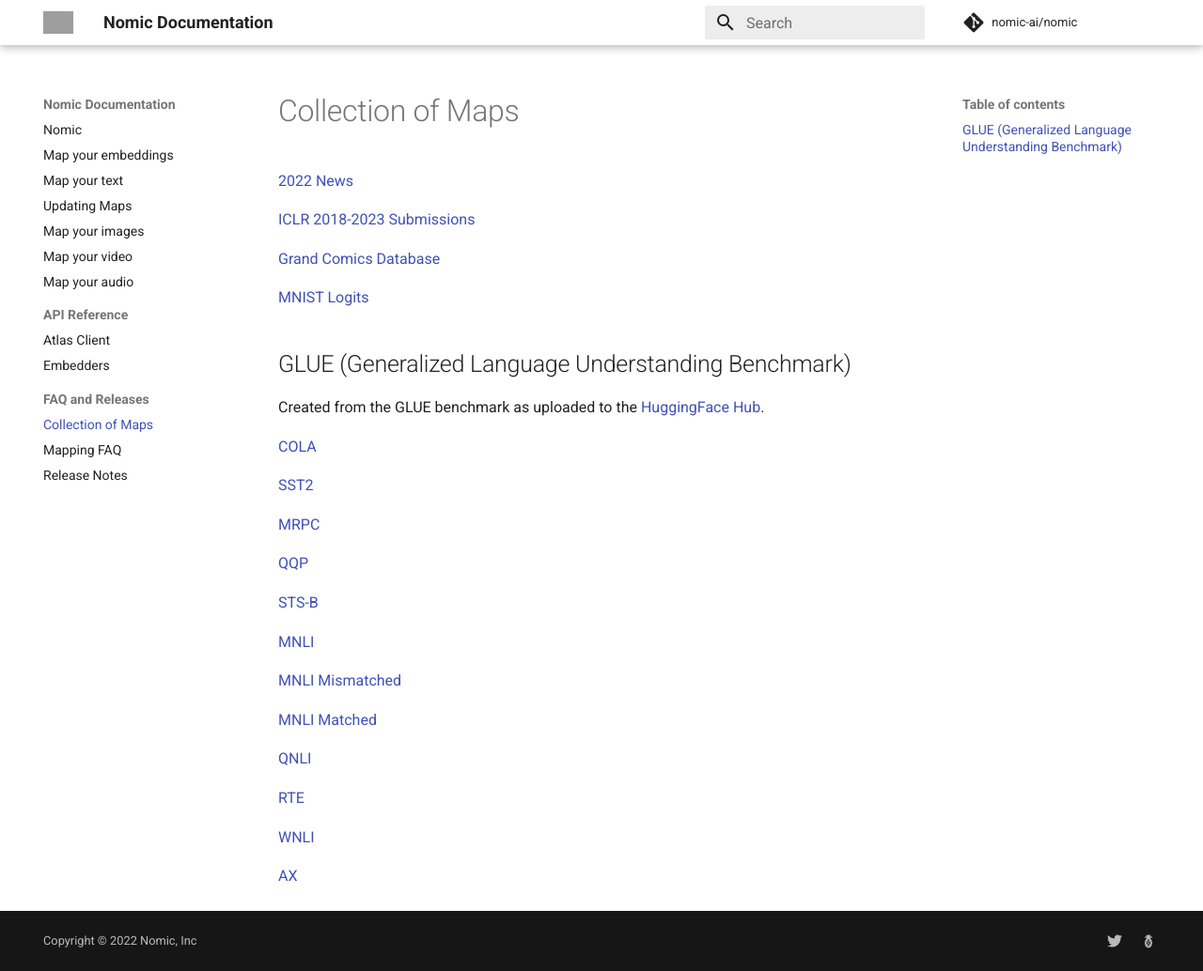
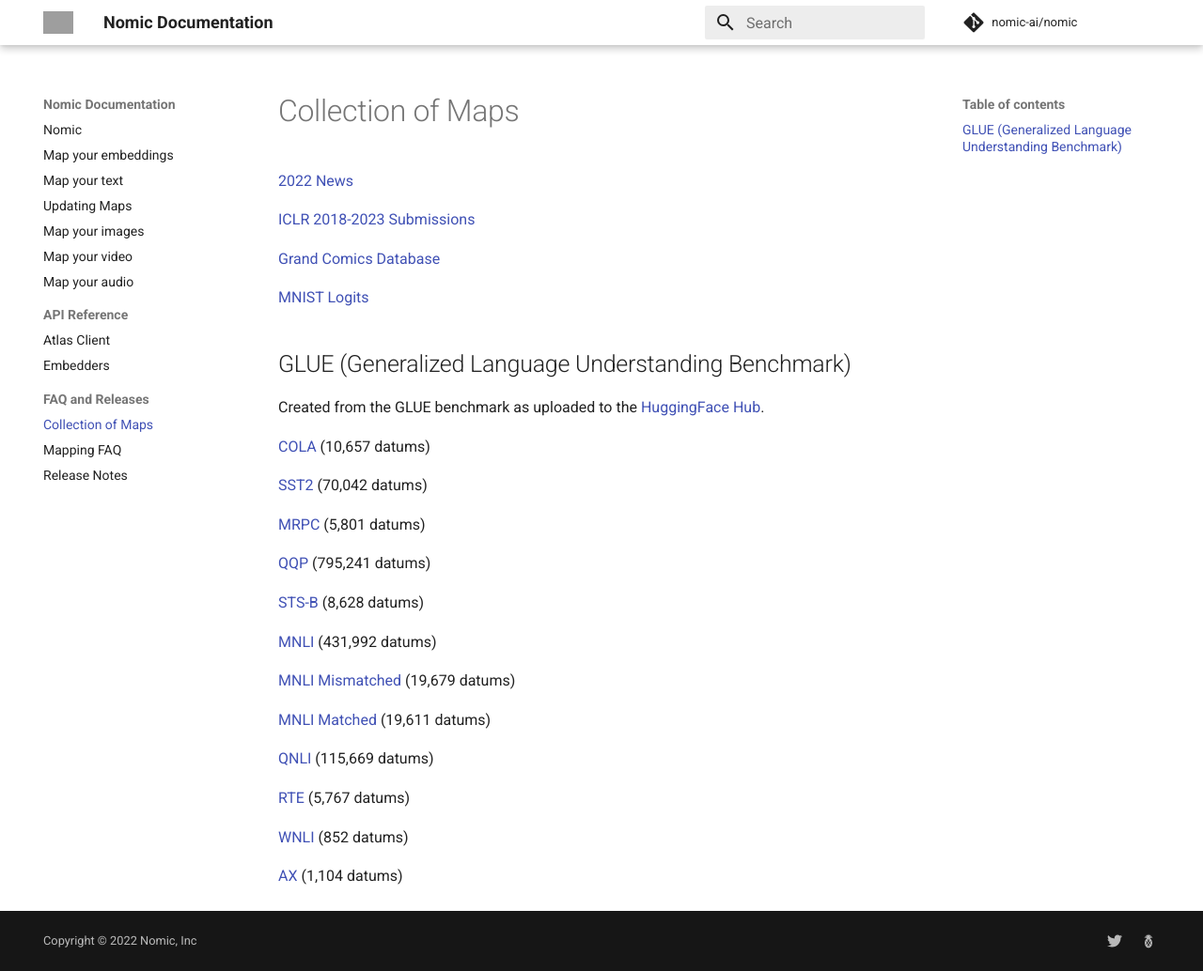
Before and after one commit to nomic-ai/nomic, an MkDocs documentation site: the page built from docs/collection_of_maps.md, in a window 1280 px wide and 1034 px high. Shown: the whole window at 94% size. Built offline with MkDocs 1.6.1 and Material for MkDocs 9.7.7, drawn with Linux system fonts in a browser that asks for light colours; comment, search, counter and statistics services are not loaded; grey boxes are pictures that could not be loaded.

Commit message:
Glue datasets in docs

```diff
--- a/docs/collection_of_maps.md
+++ b/docs/collection_of_maps.md
@@ -12,26 +12,26 @@
 ## GLUE (Generalized Language Understanding Benchmark)
 Created from the GLUE benchmark as uploaded to the [HuggingFace Hub](https://huggingface.co/datasets/glue).
 
-[COLA](https://atlas.nomic.ai/map/2d5544f1-124e-4d28-b9de-f7165c000fe0/62fefbab-8c0d-4039-857e-d6f79c475f49)
+[COLA](https://atlas.nomic.ai/map/2d5544f1-124e-4d28-b9de-f7165c000fe0/62fefbab-8c0d-4039-857e-d6f79c475f49) (10,657 datums)
 
-[SST2](https://atlas.nomic.ai/map/0e4facdc-f707-4b8d-aed3-4e47b30e3b23/5458da4d-1956-4ae7-bff3-f8c97d8c3436)
+[SST2](https://atlas.nomic.ai/map/0e4facdc-f707-4b8d-aed3-4e47b30e3b23/5458da4d-1956-4ae7-bff3-f8c97d8c3436) (70,042 datums)
 
-[MRPC](https://atlas.nomic.ai/map/63374bb4-f7de-4709-8935-bba0a018b0e6/a80fdb79-98fa-4109-8504-50088340d8fd)
+[MRPC](https://atlas.nomic.ai/map/63374bb4-f7de-4709-8935-bba0a018b0e6/a80fdb79-98fa-4109-8504-50088340d8fd) (5,801 datums)
 
-[QQP](https://atlas.nomic.ai/map/a63789f5-9e29-44c7-8153-2977e1155751/9004a23e-072d-417c-affb-dd22f6675b53)
+[QQP](https://atlas.nomic.ai/map/a63789f5-9e29-44c7-8153-2977e1155751/9004a23e-072d-417c-affb-dd22f6675b53) (795,241 datums)
 
-[STS-B](https://atlas.nomic.ai/map/4f802e26-a007-4234-b02d-247845b75344/e20e7b05-7823-4d1a-80ad-de8065beb470)
+[STS-B](https://atlas.nomic.ai/map/4f802e26-a007-4234-b02d-247845b75344/e20e7b05-7823-4d1a-80ad-de8065beb470) (8,628 datums)
 
-[MNLI](https://atlas.nomic.ai/map/5e7d74d7-739f-4048-8e33-fed722d259c0/7654ca81-d43a-41d9-a9de-9941e1a59756)
+[MNLI](https://atlas.nomic.ai/map/5e7d74d7-739f-4048-8e33-fed722d259c0/7654ca81-d43a-41d9-a9de-9941e1a59756) (431,992 datums)
 
-[MNLI Mismatched](https://atlas.nomic.ai/map/2abb7e80-42b4-44b4-8c2a-3e51fc7c604d/2910d366-b6a0-48aa-bdd5-5e4d75c936cf)
+[MNLI Mismatched](https://atlas.nomic.ai/map/2abb7e80-42b4-44b4-8c2a-3e51fc7c604d/2910d366-b6a0-48aa-bdd5-5e4d75c936cf) (19,679 datums)
 
-[MNLI Matched](https://atlas.nomic.ai/map/8e74d920-abce-4ba1-8f5d-a7c0a695715d/28106df8-d29f-4951-b096-007933eef9fd)
+[MNLI Matched](https://atlas.nomic.ai/map/8e74d920-abce-4ba1-8f5d-a7c0a695715d/28106df8-d29f-4951-b096-007933eef9fd) (19,611 datums)
 
-[QNLI](https://atlas.nomic.ai/map/e14b375b-4f26-4e92-810c-161b44df896c/6dc04862-7838-44d7-beaa-19b190129115)
+[QNLI](https://atlas.nomic.ai/map/e14b375b-4f26-4e92-810c-161b44df896c/6dc04862-7838-44d7-beaa-19b190129115) (115,669 datums)
 
-[RTE](https://atlas.nomic.ai/map/32217c03-defd-4204-8f0d-879c86439cb4/4568200b-4506-463f-a498-a84918dc5ecf)
+[RTE](https://atlas.nomic.ai/map/32217c03-defd-4204-8f0d-879c86439cb4/4568200b-4506-463f-a498-a84918dc5ecf) (5,767 datums)
 
-[WNLI](https://atlas.nomic.ai/map/35a42a5b-2d47-4217-8451-f56d272ffe7c/1becaa35-d7b2-4114-8d0e-6a9496b81608)
+[WNLI](https://atlas.nomic.ai/map/35a42a5b-2d47-4217-8451-f56d272ffe7c/1becaa35-d7b2-4114-8d0e-6a9496b81608) (852 datums)
 
-[AX](https://atlas.nomic.ai/map/d691163c-42ec-460a-9631-1df166c7b6b5/148193ef-a315-43c0-a3ea-f98da28062ee)
+[AX](https://atlas.nomic.ai/map/d691163c-42ec-460a-9631-1df166c7b6b5/148193ef-a315-43c0-a3ea-f98da28062ee) (1,104 datums)
```
